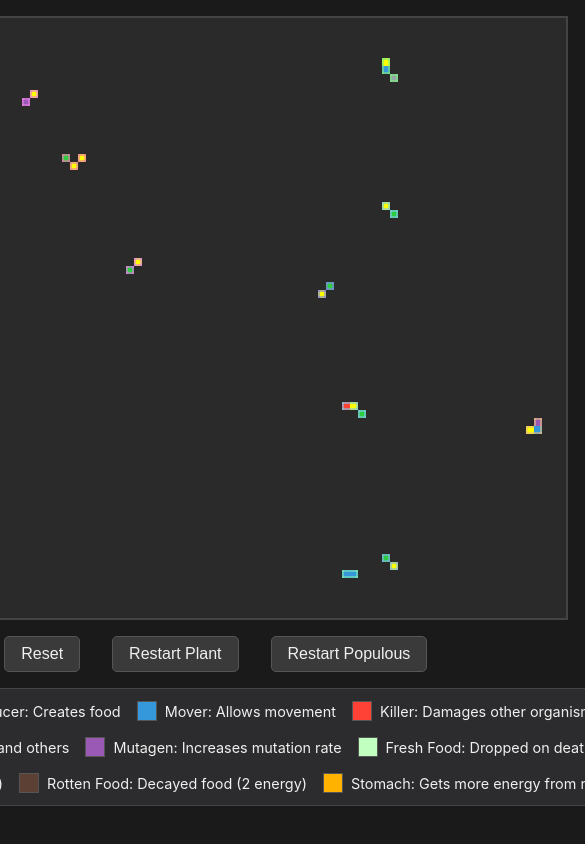
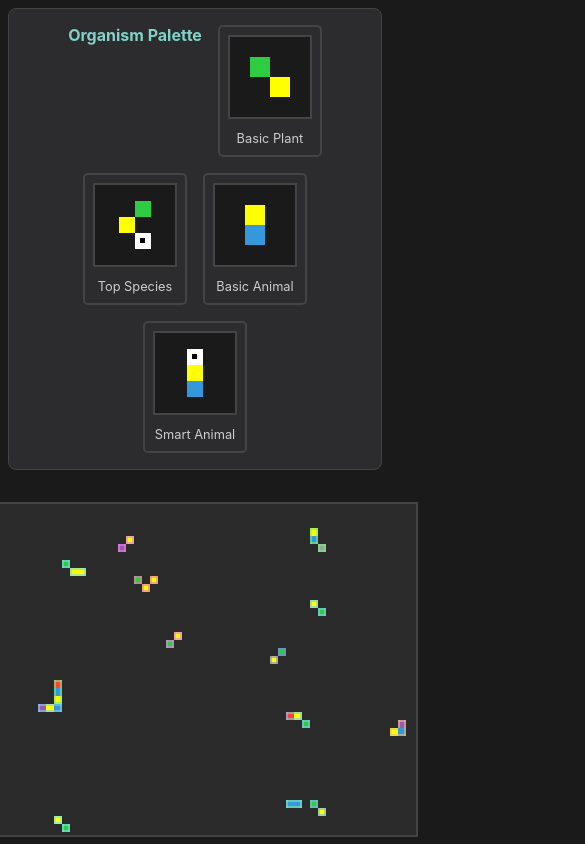
Before and after one commit to CicadaSovnd/MyLifeEngineRemodified, a plain HTML site: page index.html in a window 390 px wide. Shown: the top 844 px of the page, 585 px wide, since content can reach past the window. Drawn offline with Linux system fonts and the light colour scheme.

Commit message:
Add files via upload

```diff
--- a/game.js
+++ b/game.js
@@ -93,9 +93,6 @@ document.addEventListener('DOMContentLoaded', () => {
             ROTTEN_FOOD: '#5C4033' // Dark brown
         }
     };
-
-    canvas.width = CONFIG.CANVAS_WIDTH;
-    canvas.height = CONFIG.CANVAS_HEIGHT;
 
     // --- Game State ---
     let grid;
@@ -727,6 +724,22 @@ document.addEventListener('DOMContentLoaded', () => {
 
     // --- Core Functions ---
 
+    function setupCanvasSize() {
+        const container = canvas.parentElement;
+        if (!container) return;
+
+        // Calculate canvas size to fit the container while maintaining a 4:3 aspect ratio
+        const containerWidth = container.clientWidth;
+        const newWidth = Math.min(containerWidth, 800); // Use a max-width of 800
+        const newHeight = Math.floor(newWidth * (600 / 800));
+
+        // Update config and canvas element
+        CONFIG.CANVAS_WIDTH = newWidth;
+        CONFIG.CANVAS_HEIGHT = newHeight;
+        canvas.width = newWidth;
+        canvas.height = newHeight;
+    }
+
     function getGridPosition(x, y) {
         if (CONFIG.WORLD_WRAPPING) {
             return { x: (x + COLS) % COLS, y: (y + ROWS) % ROWS };
@@ -1276,6 +1289,17 @@ document.addEventListener('DOMContentLoaded', () => {
         }
     });
 
+    // Add resize listener to make the canvas responsive
+    let resizeTimeout;
+    window.addEventListener('resize', () => {
+        clearTimeout(resizeTimeout);
+        // Debounce the resize event to avoid excessive resets while dragging the window
+        resizeTimeout = setTimeout(() => {
+            setupCanvasSize();
+            performReset(setup); // Reset the simulation with new dimensions
+        }, 250);
+    });
+
 
     speedSlider.addEventListener('input', (e) => {
         fps = parseInt(e.target.value, 10);
@@ -1376,12 +1400,10 @@ document.addEventListener('DOMContentLoaded', () => {
     });
 
     // --- Initial State ---
-    resetBtn.click();
+    setupCanvasSize(); // Set initial canvas size based on the window
+    performReset(setup); // Perform the initial setup
     createLegend();
     drawOrganismPreview(plantSpawnerCanvas, basicPlantTemplate);
     drawOrganismPreview(animalSpawnerCanvas, basicAnimalTemplate);
     drawOrganismPreview(smartAnimalSpawnerCanvas, smartAnimalTemplate);
-    innerRoundedSkinCheckbox.addEventListener('change', (e) => {
-        CONFIG.INNER_ROUNDED_SKIN = e.target.checked;
-    });
 });
--- a/style.css
+++ b/style.css
@@ -184,3 +184,32 @@ input[type="number"] {
     font-size: 0.8rem;
     color: #ccc;
 }
+
+/* --- Responsive Design --- */
+@media (max-width: 1200px) { /* Adjusts for tablets and smaller desktops */
+    .main-container {
+        flex-direction: column;
+        align-items: center;
+        width: 100%;
+    }
+
+    .spawner-panel, .control-panel {
+        width: 100%;
+        max-width: 800px; /* Match canvas max width */
+        height: auto; /* Allow panels to grow with content */
+        box-sizing: border-box;
+    }
+
+    .spawner-panel {
+        order: -1; /* Move spawner panel to the top on mobile */
+        flex-direction: row;
+        flex-wrap: wrap;
+        justify-content: center;
+    }
+}
+
+@media (max-width: 480px) { /* Further adjustments for small phone screens */
+    body {
+        padding: 0.5rem;
+    }
+}
```
